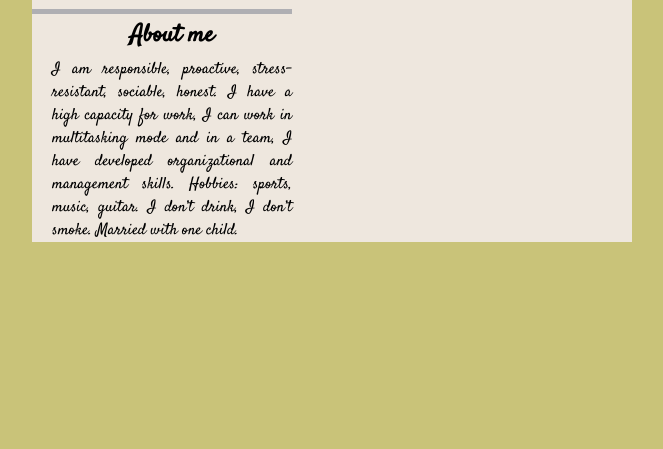
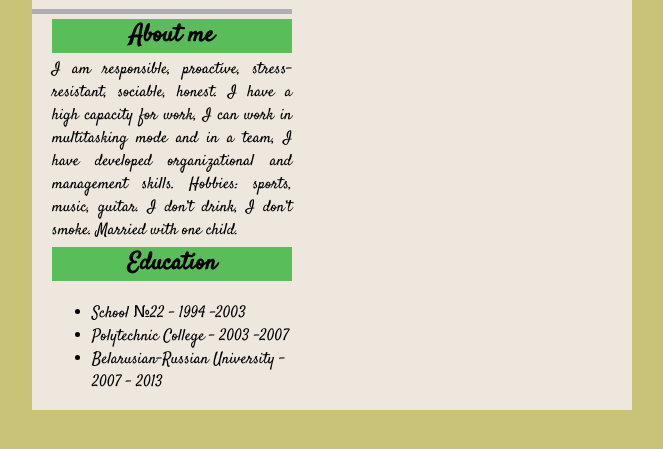
Before and after one commit to Mowgle88/rsschool-cv, a plain HTML site: page index.html in a window 1280 px wide. Shown: the part 187-636 px from the top of the page, without its empty margins (308-971 px from the left). Drawn offline with Linux system fonts and the light colour scheme.

Commit message:
feat: add education

```diff
--- a/css/style.css
+++ b/css/style.css
@@ -58,9 +58,18 @@ body {
 h2 {
     margin: 5px 0;
     text-align: center;
+    background-color: #59bd59;
 }
 
 p {
     margin: 0;
     text-align: justify;
 }
+
+.education {
+    display: flex;
+    flex-direction: column;
+    font-family: 'Satisfy', cursive;
+    width: 40%;
+    padding-left: 20px;
+}
--- a/index.html
+++ b/index.html
@@ -32,6 +32,16 @@
                 <h2>About me</h2>
                 <p>I am responsible, proactive, stress-resistant, sociable, honest. I have a high capacity for work, I can work in multitasking mode and in a team, I have developed organizational and management skills. Hobbies: sports, music, guitar. I don’t drink, I don’t smoke.
                     Married with one child.</p>
+            </div>
+
+            <div class="education">
+                <h2>Education</h2>
+                <ul>
+                    <li>School №22 - 1994 -2003</li>
+                    <li>Polytechnic College - 2003 -2007</li>
+                    <li>Belarusian-Russian University - 2007 - 2013</li>
+                </ul>
+
 
             </div>
         </div>
```
